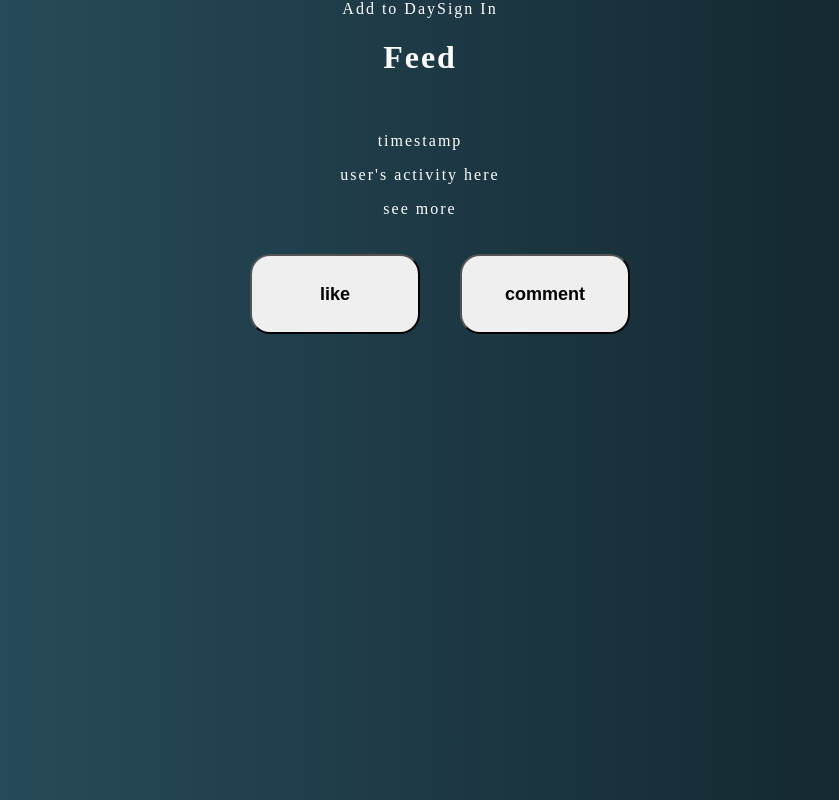
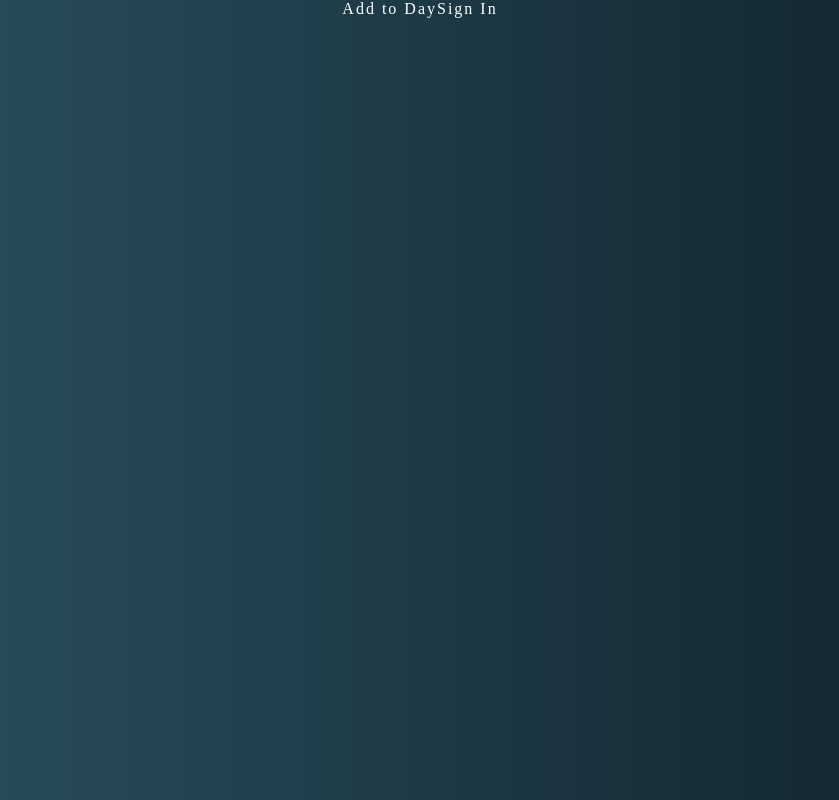
Before and after one commit to westonperkins/FrontEnd_followMe, a React (Create React App) app: page / in a window 1280 px wide. Shown: the whole page, without its empty margins (220-1059 px from the left). Built offline with nearby package versions, Linux system fonts and the light colour scheme; the HTML template or start-up script is replaced by a standard one.

Commit message:
Added UserFeed.js component

```diff
--- a/src/App.js
+++ b/src/App.js
@@ -6,7 +6,7 @@ import Welcome from './Components/Welcome/Welcome';
 import Home from './Components/Home/Home';
 import NewPost from './Components/NewPost';
 import UserFeed from './Components/UserFeed';
-import Feed from './Components/MainFeed';
+import MainFeed from './Components/MainFeed';
 
 //NOTE:
   //may have to change "/newPost" to :id and render router.props
@@ -23,7 +23,6 @@ function App() {
       <Route exact path='/home' component={Home} />
       <Route exact path="/newPost" component={NewPost} />
       <Route exact path="/newPost" component={UserFeed} />
-      <Route exact path="/" component={Feed} />
       </main>
     </div>
   );
--- a/src/Components/UserFeed.js
+++ b/src/Components/UserFeed.js
@@ -12,6 +12,7 @@ const UserFeed = () => {
             <div className="post-content">
                 <p>user's activity here</p>
                 <img src="" alt=""/>
+                {/* attach event/route to edit */}
                 <button>edit</button>
                 <button>delete</button>
             </div>
```
